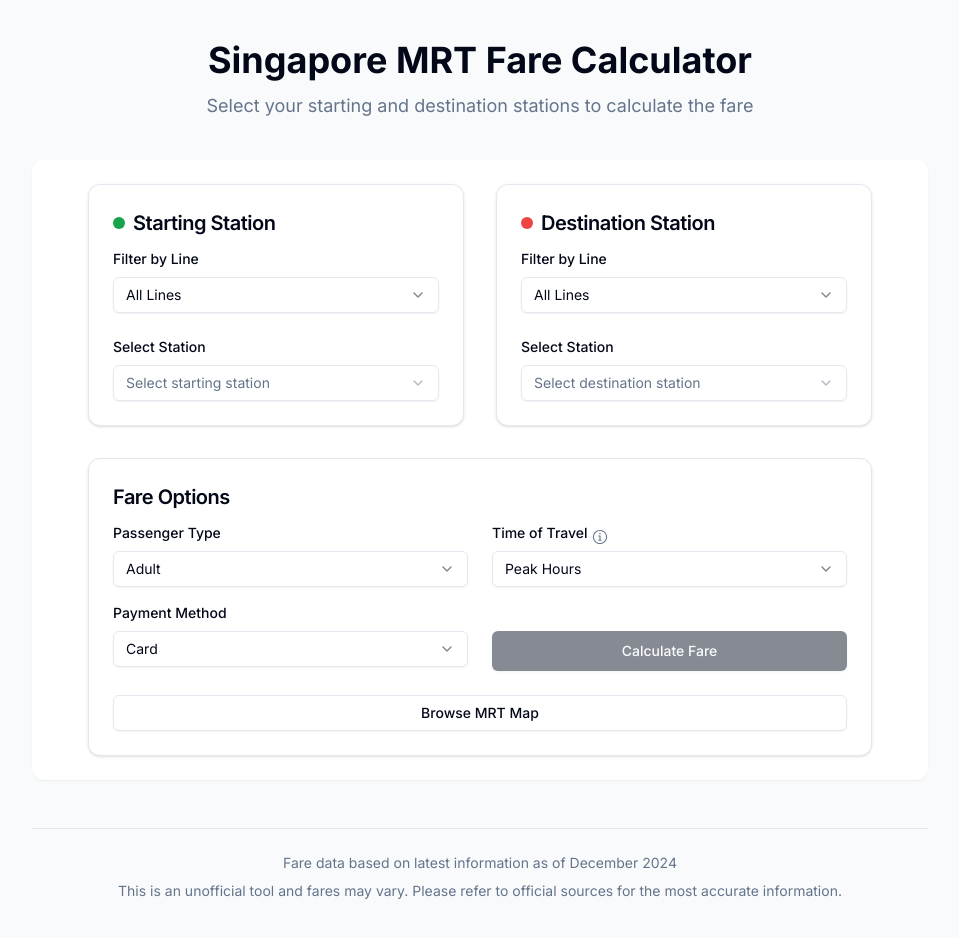
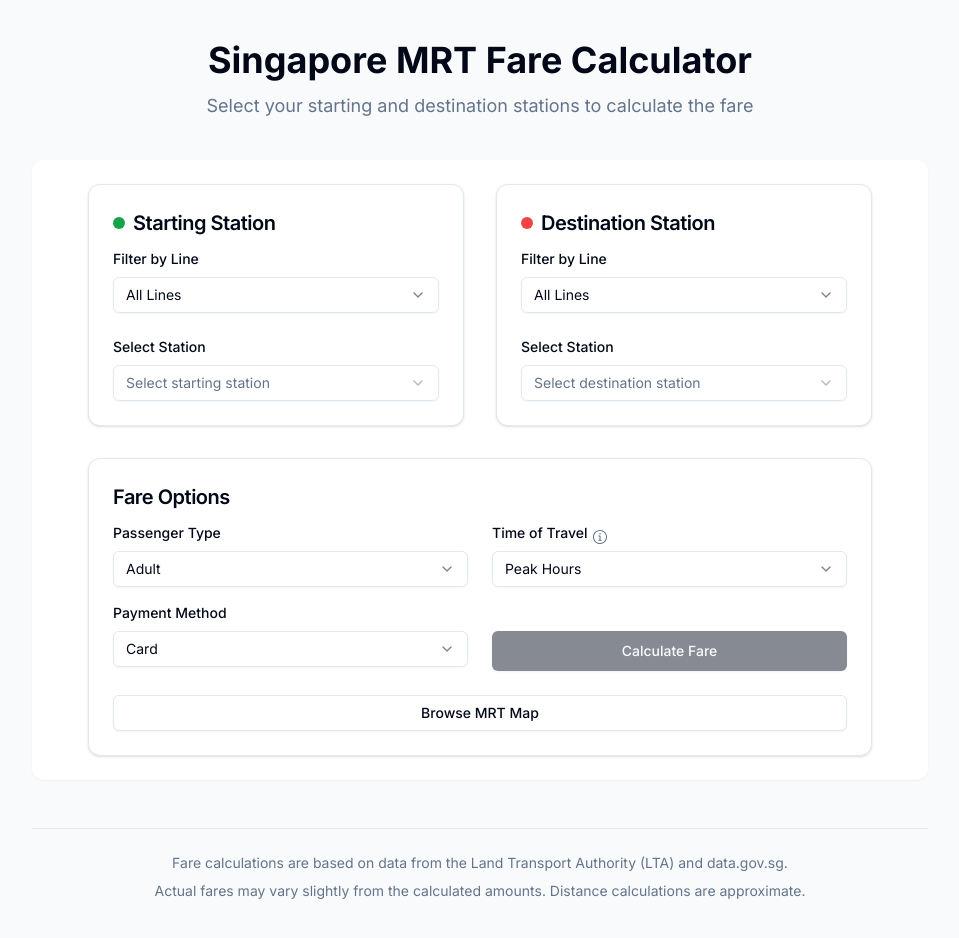
Before and after one commit to rizkinov/sg-mrt-fare, a Next.js app: page / in a window 1280 px wide. Shown: the top 938 px of the page, without its empty margins (160-1119 px from the left). Built offline with nearby package versions, Linux system fonts and the light colour scheme.

Commit message:
Consolidate disclaimers by moving detailed version to footer and removing duplicate

```diff
--- a/app/page.tsx
+++ b/app/page.tsx
@@ -15,8 +15,8 @@
         </div>
 
         <footer className="mt-12 text-center text-sm text-muted-foreground border-t pt-6">
-          <p>Fare data based on latest information as of December 2024</p>
-          <p className="mt-2">This is an unofficial tool and fares may vary. Please refer to official sources for the most accurate information.</p>
+          <p>Fare calculations are based on data from the Land Transport Authority (LTA) and data.gov.sg.</p>
+          <p className="mt-2">Actual fares may vary slightly from the calculated amounts. Distance calculations are approximate.</p>
         </footer>
       </div>
     </main>
--- a/components/fare-calculator.tsx
+++ b/components/fare-calculator.tsx
@@ -523,11 +523,6 @@
                     <p className="text-2xl font-bold">${fare.toFixed(2)}</p>
                   </div>
                 </div>
-
-                <div className="text-xs text-muted-foreground mt-4">
-                  <p>Disclaimer: Fare calculations are based on data from the Land Transport Authority (LTA) and data.gov.sg.
-                  Actual fares may vary slightly from the calculated amounts. Distance calculations are approximate.</p>
-                </div>
               </div>
             </CardContent>
           </Card>
```
